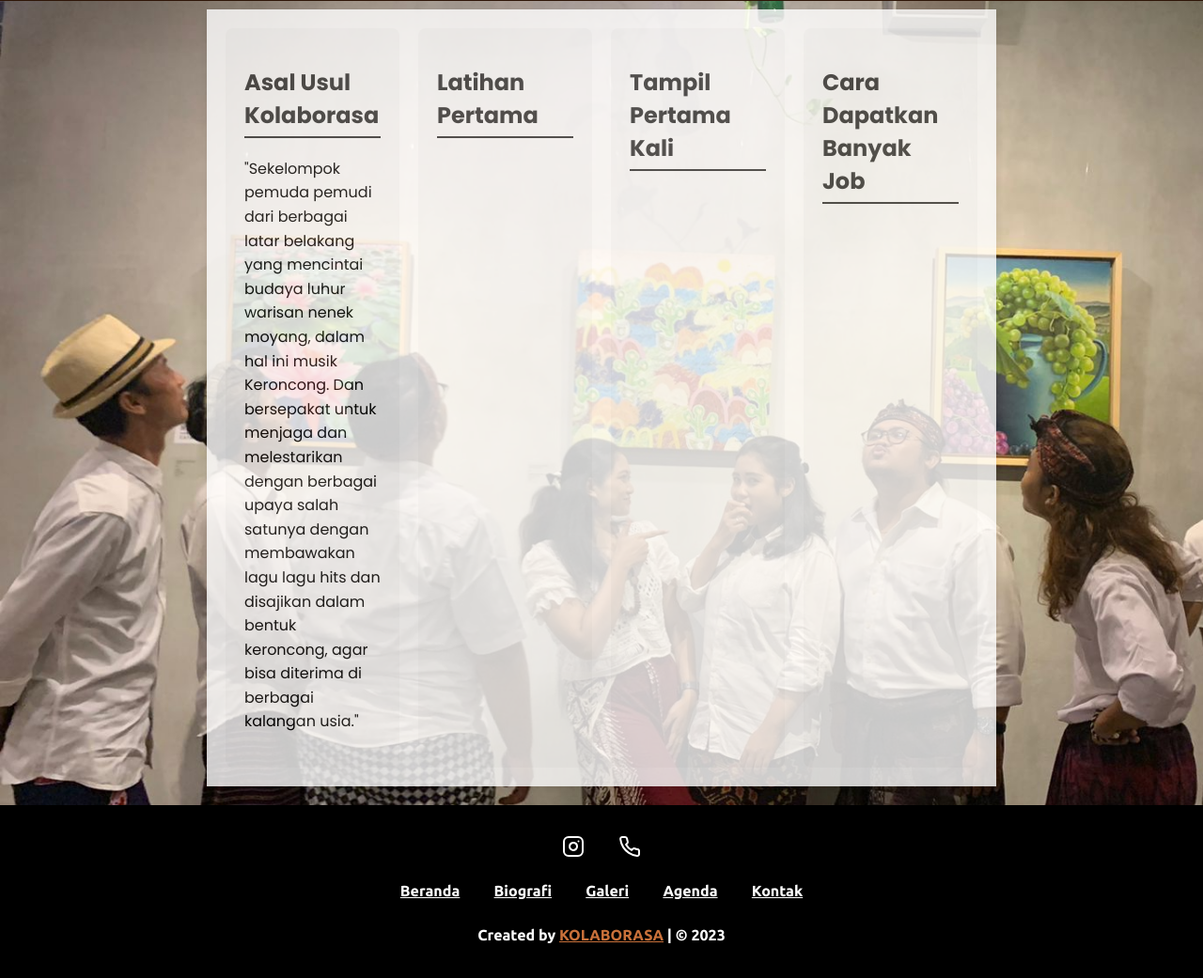
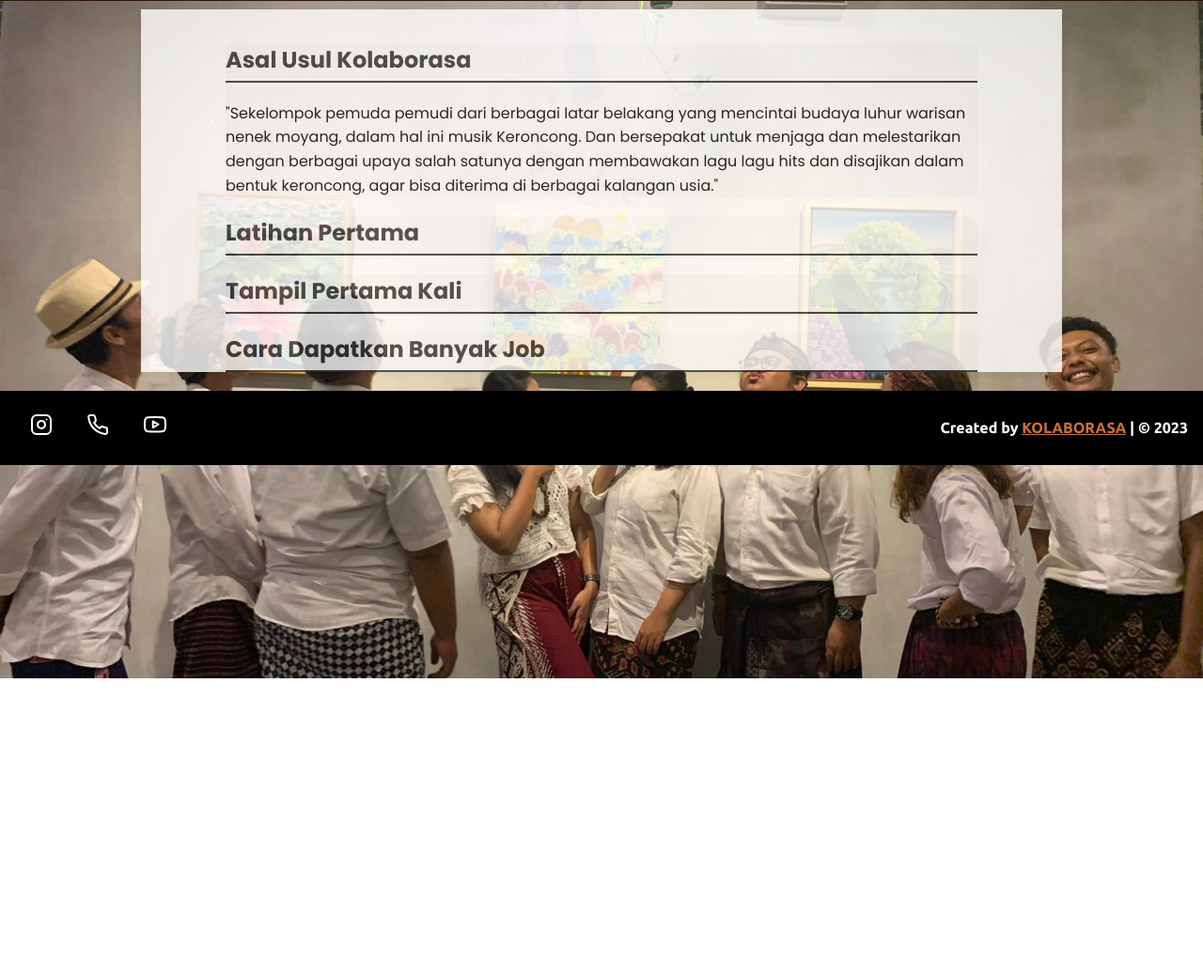
Before and after one commit to josephsbtn/KOLABORASA, a plain HTML site: page biografi - page/bio.html in a window 1280 px wide. Shown: the part 78-1119 px from the top of the page at 94% size. After the commit the page ends 800 px from the top, so only its background shows below. Drawn offline with nearby package versions, Linux system fonts and the light colour scheme; a web font is replaced by a local one.

Commit message:
Rev 21.57

```diff
--- a/biografi - page/bio.css
+++ b/biografi - page/bio.css
@@ -73,7 +73,9 @@
 .biography {
   max-width: 800px;
   margin: 20px auto;
-  padding: 20px;
+  padding-top: 1rem;
+  padding-left: 90px;
+  padding-right: 90px;
   background-color: #fff;
   box-shadow: 0 0 10px rgba(0, 0, 0, 0.1);
   opacity: 0.8;
@@ -81,15 +83,20 @@
 }
 
 .info-container {
-  display: flex;
+  display: wrap;
   flex-wrap: wrap;
   gap: 20px;
+}
+
+.atas,
+.bawah
+{
+  display: flex;
 }
 
 .info {
   flex: 1;
   background-color: #f9f9f9;
-  padding: 20px;
   border-radius: 8px;
   transition: transform 0.3s ease-in-out; /* Transisi efek scaling */
 }
@@ -108,10 +115,14 @@
   line-height: 1.6;
 }
 
+/* FOOTER  */
 footer {
+  display: flex;
+  justify-content: space-between;
+  align-items: center;
   background-color: black;
   text-align: center;
-  padding: 1rem 0;
+  padding: 0.5rem 0;
 }
 footer .social {
   padding: 1rem 0;
@@ -120,17 +131,11 @@
   margin: 1rem;
   color: #fff;
 }
-footer .social a :hover,
-footer .links :hover {
+footer .social a :hover {
   color: #c9713a;
 }
 footer .links {
   margin-bottom: 1.4rem;
-}
-footer .links a {
-  color: white;
-  font-family: "Ubuntu", sans-serif;
-  padding: 0.7rem 1rem;
 }
 
 footer .credit p {
@@ -138,9 +143,16 @@
   font-family: "Ubuntu", sans-serif;
 }
 
+footer .social,
+footer .credit {
+  margin-left: 1rem;
+  margin-right: 1rem;
+}
+
 footer .credit p a {
   color: #c9713a;
 }
+
 /* TABLET */
 @media (max-width: 768px) {
   html {
--- a/biografi - page/bio.html
+++ b/biografi - page/bio.html
@@ -67,18 +67,14 @@
 
     <footer>
       <div class="social">
-        <a href="https://www.instagram.com/rohkat_smada/"
+        <a
+          href="https://www.instagram.com/kolaborasa_entertainment?utm_source=ig_web_button_share_sheet&igsh=ZDNlZDc0MzIxNw=="
           ><i data-feather="instagram"></i
         ></a>
         <a href="https://wa.link/vhmrrf"><i data-feather="phone"></i></a>
-      </div>
-      <div class="links">
-        <a href="#home">Beranda</a>
-        <a href="#event">Biografi</a>
-        <a href="#about">Galeri</a>
-        <a href="#contact">Agenda</a>
-        <a href="#contact">Kontak</a>
-      </div>
+        <a href="https://www.youtube.com/@kolaborasaentertainment3879"
+          ><i data-feather="youtube"></i
+        ></a></div>
 
       <div class="credit">
         <p>Created by <a href="#">KOLABORASA</a> | &copy 2023</p>
```
